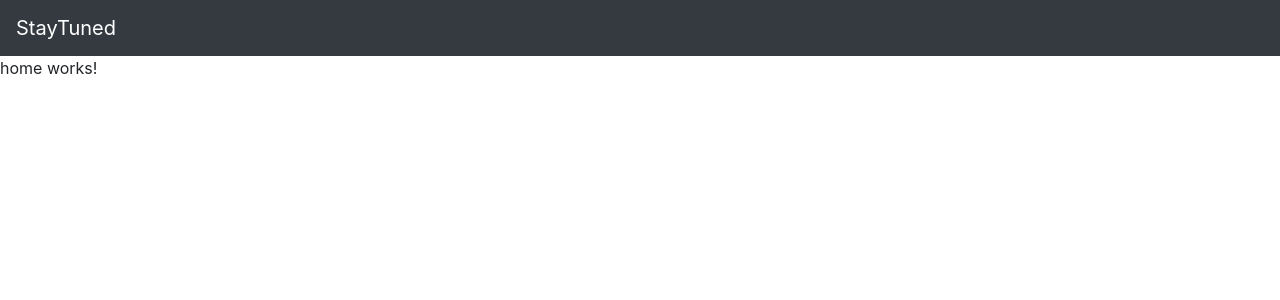
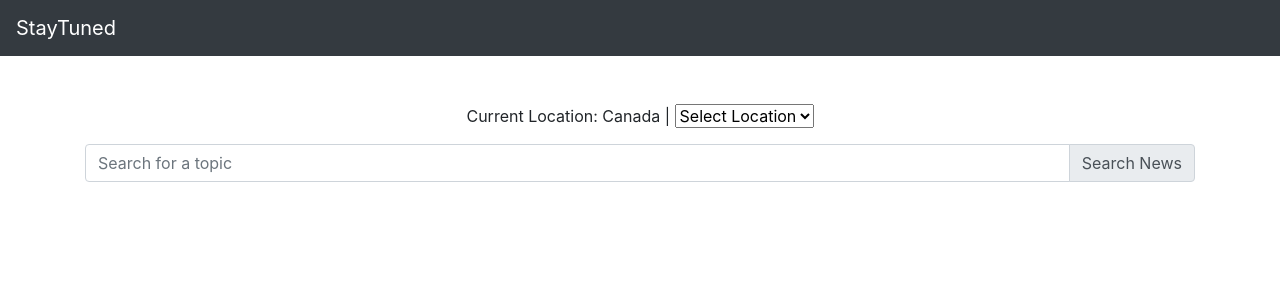
Before and after one commit to TheCoderSingh/staytuned, an Angular app: page / in a window 1280 px wide. Shown: the top 300 px of the page. Built offline with nearby package versions, Linux system fonts and the light colour scheme.

Commit message:
feat: Complete settings section with hardcoded data

```diff
--- a/src/app/components/views/home/home.component.html
+++ b/src/app/components/views/home/home.component.html
@@ -1,3 +1,39 @@
-<p>
-  home works!
-</p>
+<div id="settingssec" class="mt-5">
+    <div class="container">
+        <div id="location">
+            <div class="row">
+                <div class="col-md-12 text-center">
+                    <p>
+                        Current Location: Canada |
+                        <select>
+                            <option selected>Select Location</option>
+                            <option value="1">Canada</option>
+                            <option value="2">India</option>
+                            <option value="3">USA</option>
+                        </select>
+                    </p>
+                </div>
+            </div>
+            <div id="topic">
+                <div class="row">
+                    <div class="col-md-12">
+                        <div class="input-group mb-3">
+                            <input
+                                type="text"
+                                class="form-control"
+                                placeholder="Search for a topic"
+                                aria-label="Topic"
+                                aria-describedby="topicbtn"
+                            />
+                            <div class="input-group-append">
+                                <span class="input-group-text" id="topicbtn"
+                                    >Search News</span
+                                >
+                            </div>
+                        </div>
+                    </div>
+                </div>
+            </div>
+        </div>
+    </div>
+</div>
```
